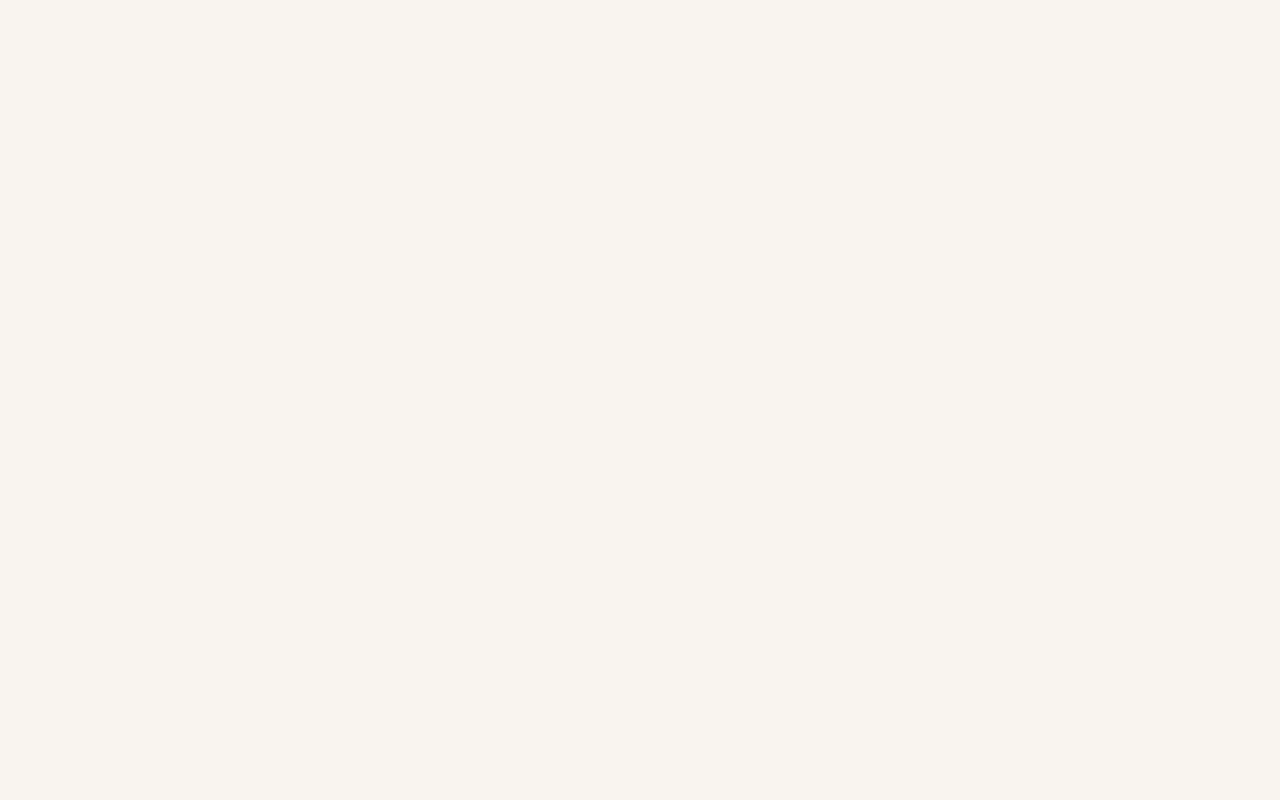
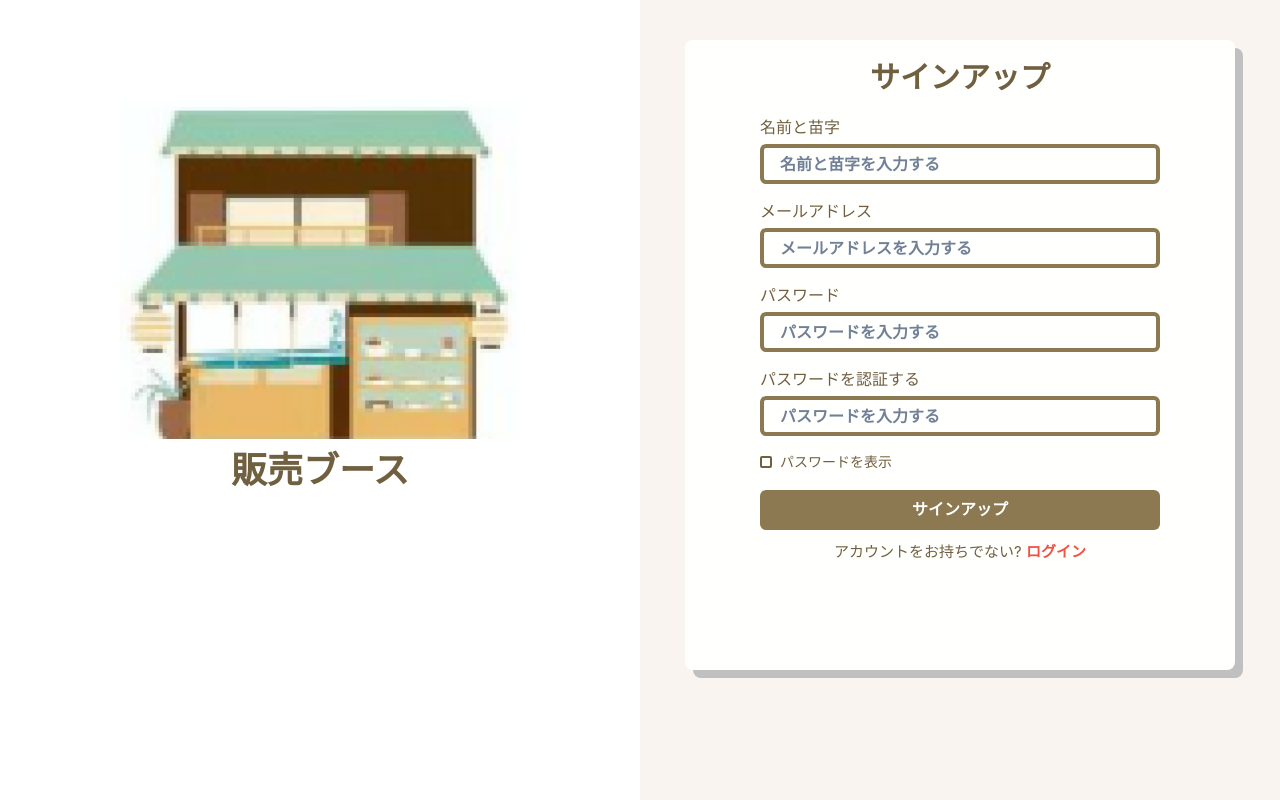
Before and after one commit to FuunITNihongo2/FrontEnd, a React (Create React App) app: page /sign-up in a window 1280 px wide. Built offline with nearby package versions, Linux system fonts and the light colour scheme.

Commit message:
update sign up

```diff
--- a/src/website/Login/index.js
+++ b/src/website/Login/index.js
@@ -17,7 +17,7 @@ function Login() {
          <Box w='50%' h='100vh' bg='white' pt='100px'>
          <Center>
          <Box>
-          <Image src={require('../../imgs/shop.png')} w='400px'/>
+         <Link to='/'><Image src={require('../../imgs/shop.png')} w='400px'/></Link>
           <Heading color='#716040' textAlign='center' mt='10px'>販売ブース</Heading>
          </Box>
          </Center>
@@ -41,7 +41,7 @@ function Login() {
                     <Box mb='20px'><Checkbox fontWeight='normal' size='sm' onChange={handleToggle}
                 colorScheme='orange' borderColor={'#716040'} color='#716040'>パスワードを表示</Checkbox></Box>
                      <Button bg='#8c7851' color={'#fffffe'} _hover={{bg:'#020826'}} w='400px' fontWeight='bold' mb='15px'> ログイン</Button><br/>
-                    <Text fontSize='15px' textAlign='center'>アカウントをお持ちでない? <span><Link to='sign-up'><Button   color='#f25042' variant='link' fontSize={'15px'}>サインアップ</Button></Link></span></Text>
+                    <Text fontSize='15px' textAlign='center'>アカウントをお持ちでない? <span><Link to='/sign-up'><Button   color='#f25042' variant='link' fontSize={'15px'}>サインアップ</Button></Link></span></Text>
                   </Box>
                  </Center>
 
--- a/src/website/SignUp/index.js
+++ b/src/website/SignUp/index.js
@@ -1,10 +1,61 @@
-import React from 'react'
+import React, { useState } from 'react'
+import { Link } from 'react-router-dom';
+import { Box, Button, Center,  Checkbox,  Flex, Heading, Image, Input, Text } from '@chakra-ui/react'
+function SignUp() {
+   const [typeP,setTypeP]=useState("password");
+    const handleToggle=()=>{
+        if(typeP==='password'){
+          setTypeP('text');
+        }
+        else{
+          setTypeP('password');
+        }
+      }
+  return (
+    <Flex w='100%' h='100%' alignItems={'center'}>
+         <Box w='50%' h='100vh' bg='white' pt='100px'>
+         <Center>
+         <Box>
+          <Link to='/'><Image src={require('../../imgs/shop.png')} w='400px'/></Link>
+          <Heading color='#716040' textAlign='center' mt='10px'>販売ブース</Heading>
+         </Box>
+         </Center>
+         </Box>
 
-function SignUp() {
-  return (
-    <div>
+         <Box w='50%' h='100vh' pt='40px'>
+             <Center>
+                 <Box w='550px' h='630px' bg='#fffffe' borderRadius='8px' boxShadow=' 8px 8px #C0C0C0' color='#716040' pt='15px'>
+                 <Center>
+                  <Box>
+                     <Text mb='15px' textAlign='center' fontWeight='bold' fontSize='30px'>サインアップ</Text>
 
-    </div>
+                     <Box mb='15px'>  <Text mb='5px'> 名前と苗字</Text>
+                     <Input w='400px' type='text' fontWeight='bold'  border='4px' borderColor={'#8c7851'} focusBorderColor='#020826' placeholder='名前と苗字を入力する'/></Box>
+
+                     <Box mb='15px'>  <Text mb='5px'> メールアドレス</Text>
+                     <Input w='400px' type='email' fontWeight='bold'  border='4px' borderColor={'#8c7851'} focusBorderColor='#020826' placeholder='メールアドレスを入力する'/></Box>
+
+                    <Box mb='15px'>
+                    <Text mb='5px'> パスワード</Text>
+                     <Input w='400px' type={typeP} fontWeight='bold'  border='4px' borderColor={'#8c7851'} focusBorderColor='#020826' placeholder='パスワードを入力する'/>
+                    </Box>
+
+                    <Box mb='15px'>
+                    <Text mb='5px'> パスワードを認証する</Text>
+                     <Input w='400px' type={typeP} fontWeight='bold'  border='4px' borderColor={'#8c7851'} focusBorderColor='#020826' placeholder='パスワードを入力する'/>
+                    </Box>
+
+                    <Box mb='15px'><Checkbox fontWeight='normal' size='sm' onChange={handleToggle}
+                colorScheme='orange' borderColor={'#716040'} color='#716040'>パスワードを表示</Checkbox></Box>
+                     <Button bg='#8c7851' color={'#fffffe'} _hover={{bg:'#020826'}} w='400px' fontWeight='bold' mb='10px'>サインアップ</Button><br/>
+                    <Text fontSize='15px' textAlign='center'>アカウントをお持ちでない? <span><Link to='/login'><Button   color='#f25042' variant='link' fontSize={'15px'}>ログイン </Button></Link></span></Text>
+                  </Box>
+                 </Center>
+
+                 </Box>
+             </Center>
+         </Box>
+    </Flex>
   )
 }
 
--- a/src/website/SliderShow/index.js
+++ b/src/website/SliderShow/index.js
@@ -8,7 +8,7 @@ const SliderShow = (props) => {
     const [id, setId] = useState(0);
     console.log(props.data)
     function autoCount() {
-        if(id>=9) {
+        if(id>=8) {
             setId(0)
         }
         else {
@@ -16,7 +16,7 @@ const SliderShow = (props) => {
         }
     }
     function handleClickRight() {
-        if(id<9){
+        if(id<8){
             setId(id+1)
         }
         else{
@@ -28,7 +28,7 @@ const SliderShow = (props) => {
             setId(id-1)
         }
         else {
-            setId(9)
+            setId(8)
         }
     }
     useEffect(
@@ -51,8 +51,7 @@ const SliderShow = (props) => {
                                 id===5 ? '-500%':
                                 id===6 ? '-600%':
                                 id===7 ? '-700%':
-                                id===8 ? '-800%':
-                                id===9 ? '-900%': '0%'}
+                                id===8 ? '-800%': '0%'}
                     minW='900px'
                     objectFit='cover'
                     h='400px'
@@ -73,7 +72,6 @@ const SliderShow = (props) => {
                     <Radio value={6} onClick={(e)=> {setId(6)}} colorScheme='orange'></Radio>
                     <Radio value={7} onClick={(e)=> {setId(7)}} colorScheme='orange'></Radio>
                     <Radio value={8} onClick={(e)=> {setId(8)}} colorScheme='orange'></Radio>
-                    <Radio value={9} onClick={(e)=> {setId(9)}} colorScheme='orange'></Radio>
                 </HStack>
             </RadioGroup>
             <HStack spacing={950} pos='absolute' color='white'>
```
